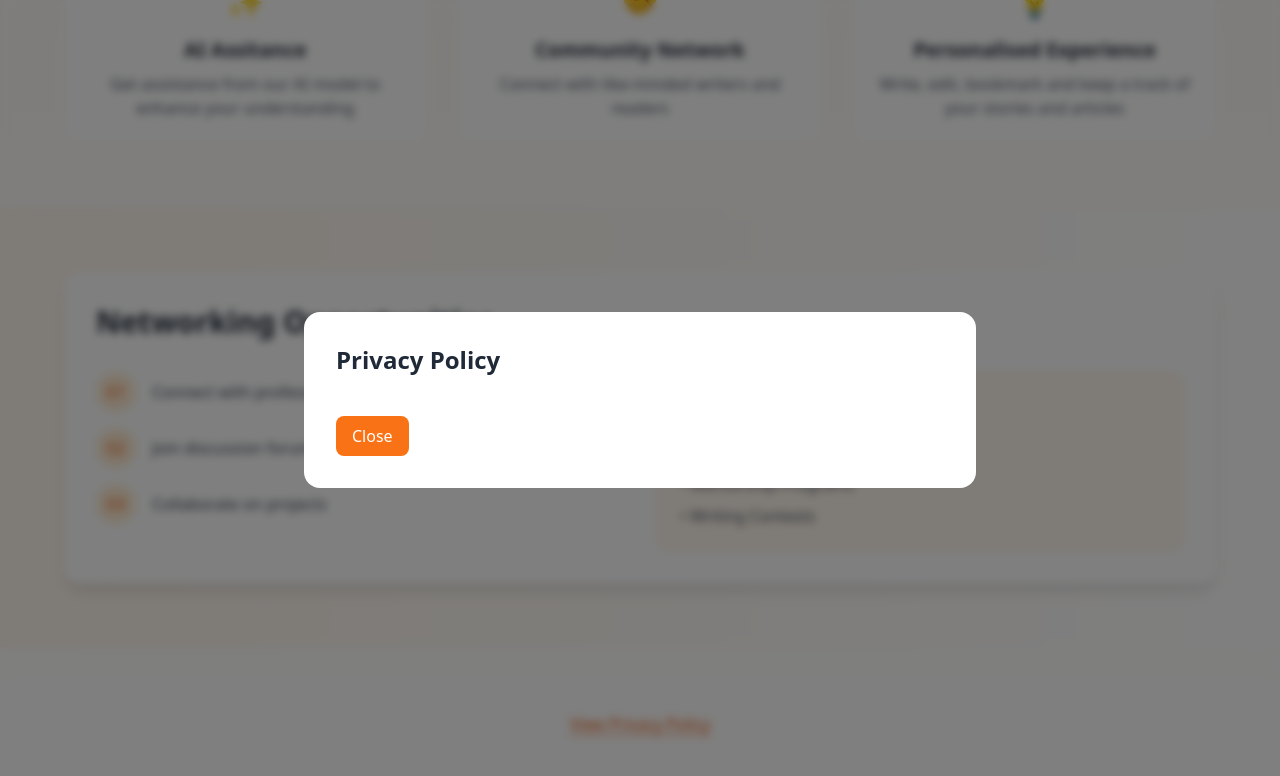
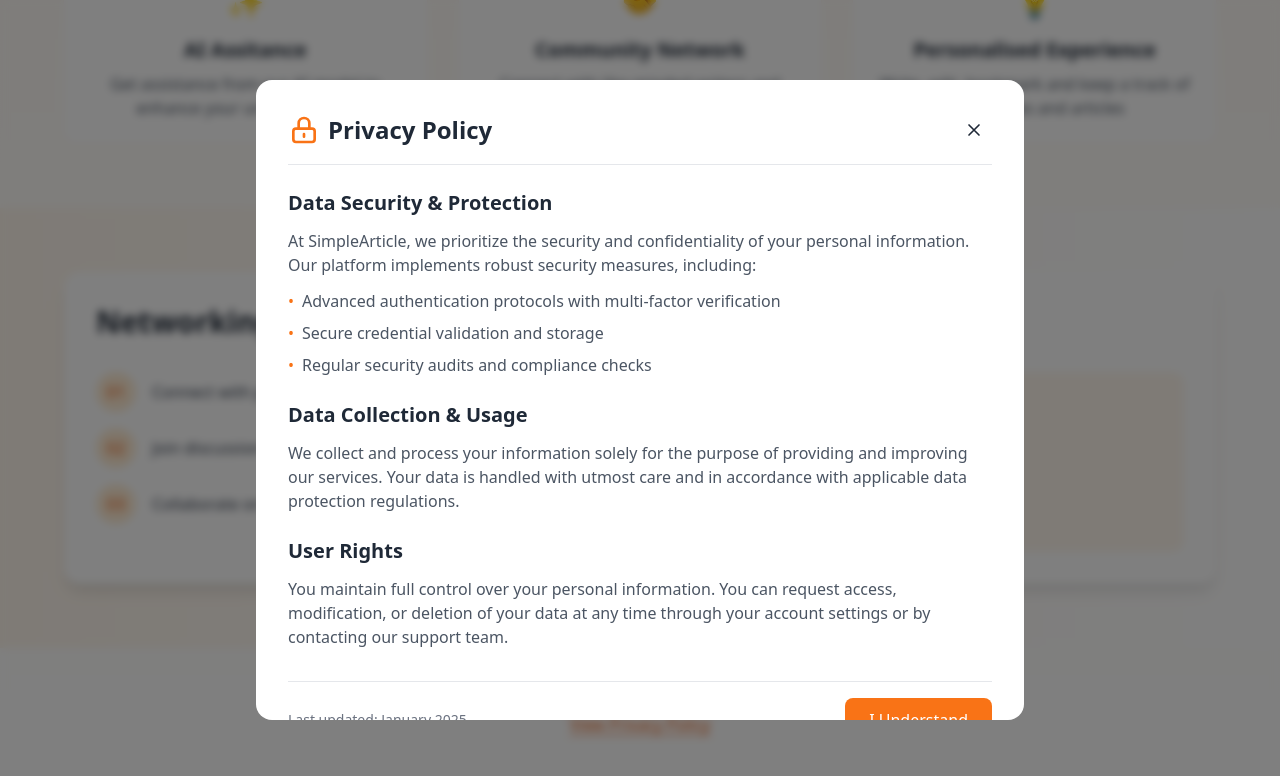
Before and after one commit to nishantb66/Community-Article, a Next.js app in the folder article-platform-frontend/: page /about in a window 1280 px wide. Both pictures are taken after a click on the button "View Privacy Policy". Shown: the part 887-1663 px from the top of the page. Built offline with nearby package versions, Linux system fonts and the light colour scheme.

Commit message:
Update page.js

```diff
--- a/article-platform-frontend/src/app/about/page.js
+++ b/article-platform-frontend/src/app/about/page.js
@@ -151,19 +151,118 @@
 
       {/* Privacy Policy Modal */}
       {showPrivacy && (
-        <div className="fixed inset-0 bg-black/50 backdrop-blur-sm z-50 flex items-center justify-center p-4">
-          <div className="bg-white rounded-2xl p-8 max-w-2xl w-full max-h-[80vh] overflow-y-auto">
-            <h2 className="text-2xl font-bold mb-4">Privacy Policy</h2>
-            <div className="prose prose-orange">
-              <p></p>
-              {/* Add privacy policy content */}
+        <div className="fixed inset-0 bg-black/50 backdrop-blur-sm z-50 flex items-center justify-center p-2 sm:p-4">
+          <div className="bg-white rounded-xl sm:rounded-2xl p-4 sm:p-8 w-full max-w-3xl max-h-[90vh] sm:max-h-[80vh] overflow-y-auto">
+            {/* Header with close button */}
+            <div className="sticky top-0 bg-white pb-4 border-b">
+              <div className="flex items-center justify-between gap-3">
+                <div className="flex items-center gap-2">
+                  <svg
+                    xmlns="http://www.w3.org/2000/svg"
+                    className="h-6 w-6 sm:h-8 sm:w-8 text-orange-500"
+                    fill="none"
+                    viewBox="0 0 24 24"
+                    stroke="currentColor"
+                  >
+                    <path
+                      strokeLinecap="round"
+                      strokeLinejoin="round"
+                      strokeWidth={2}
+                      d="M12 15v2m-6 4h12a2 2 0 002-2v-6a2 2 0 00-2-2H6a2 2 0 00-2 2v6a2 2 0 002 2zm10-10V7a4 4 0 00-8 0v4h8z"
+                    />
+                  </svg>
+                  <h2 className="text-xl sm:text-2xl font-bold">
+                    Privacy Policy
+                  </h2>
+                </div>
+                <button
+                  onClick={() => setShowPrivacy(false)}
+                  className="p-2 hover:bg-gray-100 rounded-full"
+                  aria-label="Close privacy policy"
+                >
+                  <svg
+                    className="w-5 h-5"
+                    fill="none"
+                    stroke="currentColor"
+                    viewBox="0 0 24 24"
+                  >
+                    <path
+                      strokeLinecap="round"
+                      strokeLinejoin="round"
+                      strokeWidth={2}
+                      d="M6 18L18 6M6 6l12 12"
+                    />
+                  </svg>
+                </button>
+              </div>
             </div>
-            <button
-              onClick={() => setShowPrivacy(false)}
-              className="mt-6 px-4 py-2 bg-orange-500 text-white rounded-lg hover:bg-orange-600 transition-colors"
-            >
-              Close
-            </button>
+
+            {/* Content */}
+            <div className="prose prose-orange max-w-none mt-4 sm:mt-6 space-y-6">
+              <section>
+                <h3 className="text-lg sm:text-xl font-semibold mb-2 sm:mb-3">
+                  Data Security & Protection
+                </h3>
+                <p className="text-sm sm:text-base text-gray-600 leading-relaxed">
+                  At SimpleArticle, we prioritize the security and
+                  confidentiality of your personal information. Our platform
+                  implements robust security measures, including:
+                </p>
+                <ul className="mt-2 sm:mt-3 space-y-2 text-sm sm:text-base text-gray-600">
+                  <li className="flex items-center gap-2">
+                    <span className="text-orange-500">•</span>
+                    Advanced authentication protocols with multi-factor
+                    verification
+                  </li>
+                  <li className="flex items-center gap-2">
+                    <span className="text-orange-500">•</span>
+                    Secure credential validation and storage
+                  </li>
+                  <li className="flex items-center gap-2">
+                    <span className="text-orange-500">•</span>
+                    Regular security audits and compliance checks
+                  </li>
+                </ul>
+              </section>
+
+              <section>
+                <h3 className="text-lg sm:text-xl font-semibold mb-2 sm:mb-3">
+                  Data Collection & Usage
+                </h3>
+                <p className="text-sm sm:text-base text-gray-600 leading-relaxed">
+                  We collect and process your information solely for the purpose
+                  of providing and improving our services. Your data is handled
+                  with utmost care and in accordance with applicable data
+                  protection regulations.
+                </p>
+              </section>
+
+              <section>
+                <h3 className="text-lg sm:text-xl font-semibold mb-2 sm:mb-3">
+                  User Rights
+                </h3>
+                <p className="text-sm sm:text-base text-gray-600 leading-relaxed">
+                  You maintain full control over your personal information. You
+                  can request access, modification, or deletion of your data at
+                  any time through your account settings or by contacting our
+                  support team.
+                </p>
+              </section>
+            </div>
+
+            {/* Footer */}
+            <div className="mt-6 sm:mt-8 pt-4 border-t flex flex-col sm:flex-row justify-between items-center gap-4">
+              <p className="text-xs sm:text-sm text-gray-500">
+                Last updated: January 2025
+              </p>
+              <button
+                onClick={() => setShowPrivacy(false)}
+                className="w-full sm:w-auto px-6 py-2.5 bg-orange-500 text-white rounded-lg hover:bg-orange-600
+                   active:bg-orange-700 transition-colors duration-300 font-medium text-sm sm:text-base"
+              >
+                I Understand
+              </button>
+            </div>
           </div>
         </div>
       )}
```
